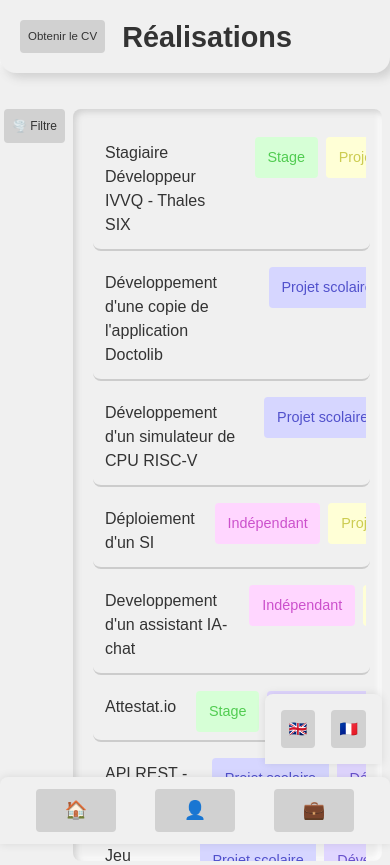
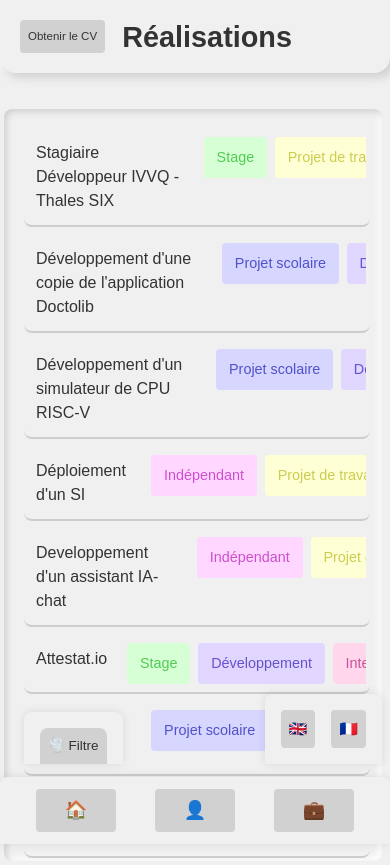
Before and after one commit to totoc2428/cv, a React (Vite) app: page /work in a window 390 px wide. Built offline with nearby package versions, Linux system fonts and the light colour scheme.

Commit message:
Style: Adjust the navigation by category and improve the style of the work section

```diff
--- a/public/style/components/exp/categoryNav.css
+++ b/public/style/components/exp/categoryNav.css
@@ -1,19 +1,24 @@
 .category-nav {
+  font-size: 112.5%;
+  padding: 1rem 1rem 0rem 1rem !important;
+  position: fixed;
+  bottom: 0;
+  left: 1.5rem;
+  z-index: 100;
   display: flex;
-  flex-direction: column;
-  gap: 0rem;
+  flex-direction: column-reverse;
   width: fit-content;
   min-width: auto;
   flex-shrink: 0;
-  border-radius: 0.5rem;
+  border-radius: 0.5rem 0.5rem 0 0;
   background: var(--primary-bg);
-  align-self: flex-start;
+  box-shadow: 0 0 10px rgba(0, 0, 0, 0.1);
   transition: all 0.2s ease;
 }
 
 .category-nav.open {
-  min-width: 150px;
-  width: 150px;
+  min-width: 200px;
+  width: auto;
   gap: 0.35rem;
   padding: 0.35rem;
   box-shadow:
@@ -26,6 +31,7 @@
   width: 100%;
   font-size: 80%;
   white-space: nowrap;
+  border-radius: 0.5rem 0.5rem 0 0;
 }
 
 .category-nav-toggle:hover {
@@ -50,8 +56,8 @@
   display: flex;
   flex-direction: column;
   gap: 0.1rem;
-  padding-top: 0.25rem;
-  border-top: 1px solid var(--shadow-dark);
+  padding-bottom: 0.25rem;
+  border-bottom: 1px solid var(--shadow-dark);
 }
 
 .category-nav-item {
@@ -95,6 +101,11 @@
 }
 
 .category-group {
+  border-radius: 0.5rem;
+  margin: 0.25rem;
+  padding: 0.25rem;
+  filter: brightness(0.9);
+  background: white;
   display: flex;
   flex-direction: column;
   gap: 0.1rem;
@@ -118,6 +129,10 @@
 
 /* Media Queries */
 @media screen and (max-width: 768px) {
+  .category-nav {
+    bottom: 5rem;
+  }
+
   .category-nav.open {
     min-width: 120px;
     width: 120px;
--- a/public/style/view/work.css
+++ b/public/style/view/work.css
@@ -1,5 +1,5 @@
 .work-section {
-  max-width: 1000px;
+  max-width: 800px;
   width: auto;
   display: flex;
   flex-direction: row;
--- a/src/view/work/workView.tsx
+++ b/src/view/work/workView.tsx
@@ -266,7 +266,6 @@ export class WorkView extends React.Component<WorkViewProps, WorkViewState> {
     return (
       <section className="work-container">
         <Header title="work" />
-        <main className={`main work-section ${currentExp ? "open" : ""}`}>
         {categories.length > 0 && (
           <CategoryNav
             categories={categories}
@@ -274,6 +273,7 @@ export class WorkView extends React.Component<WorkViewProps, WorkViewState> {
             onFilterChange={this.handleFilterChange}
           />
         )}
+        <main className={`main work-section ${currentExp ? "open" : ""}`}>
           <div className="exp-list">
             {filteredExps.map((exp) => (
               <ExperienceThumbMail
```
Lines whose indentation alone changed are shown as unchanged.
